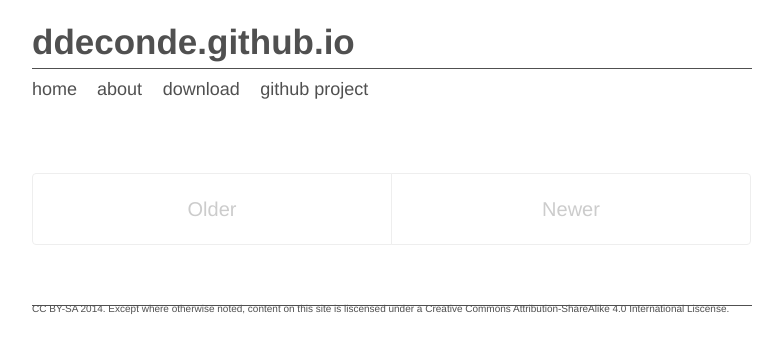
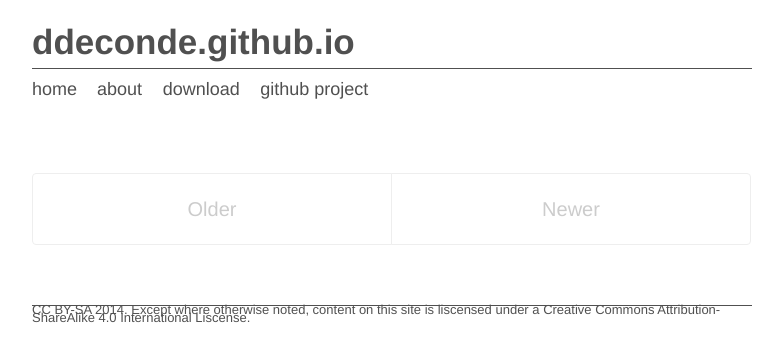
Before and after one commit to ddeconde/ddeconde.github.io, a Jekyll site: the page built from index.html, in a window 1280 px wide. Shown: the top 362 px of the page, without its empty margins (248-1030 px from the left). Built offline with Jekyll 4.4.1, drawn with Linux system fonts in a browser that asks for light colours; Markdown is read by kramdown in place of the engine named in the settings; the list of posts is cut into pages by our own code.

Commit message:
back to poole

```diff
--- a/public/css/masthead-nav.css
+++ b/public/css/masthead-nav.css
@@ -92,8 +92,8 @@ a.masthead-nav-item:focus {
 .footer {
   text-align: left;
   border-top: 1px solid #505050;
-  font-size: 50%;
-  line-height: 50%;
+  font-size: 65%;
+  line-height: 65%;
 }
 
 .footer a {
```
